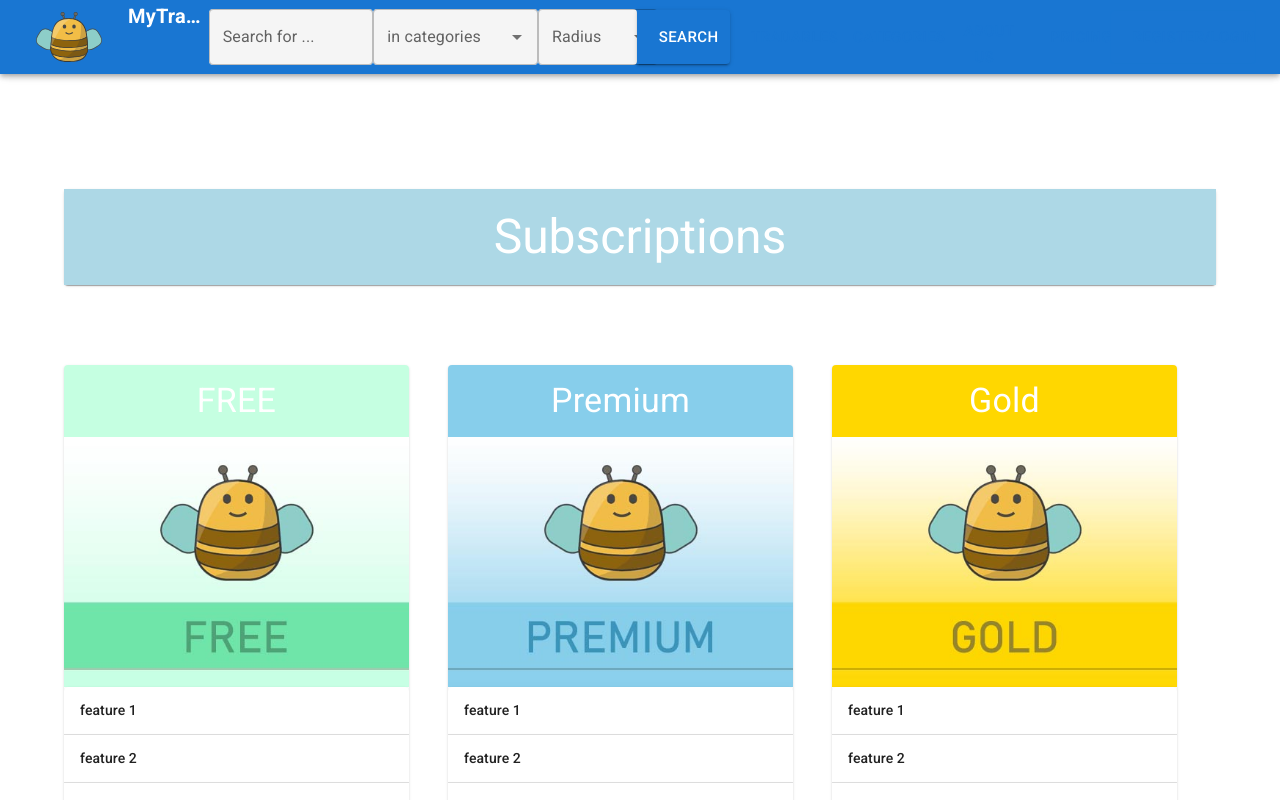
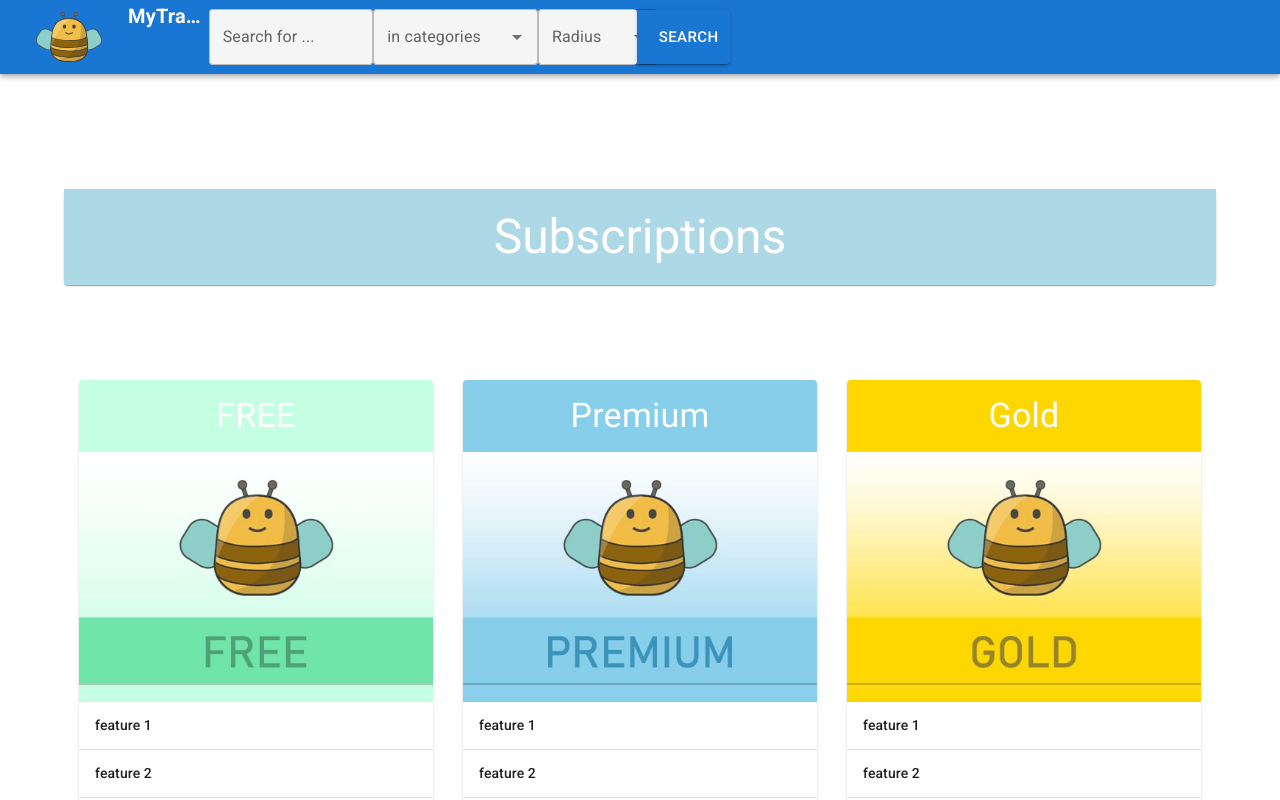
Before and after one commit to MyTradables/mt-next-mui, a Next.js app: page /pricing in a window 1280 px wide. Shown: the top 800 px of the page. Built offline with nearby package versions, Linux system fonts and the light colour scheme.

Commit message:
fixmargins

```diff
--- a/components/Subscriptions.tsx
+++ b/components/Subscriptions.tsx
@@ -57,7 +57,7 @@ export default function Subscriptions() {
         <Grid container spacing={0}>
           {subscriptions.map((subscription: Subscription) => (
             <Grid item md={4} key={subscription.id} zeroMinWidth>
-              <Card sx={{ maxWidth: 345 }}>
+              <Card sx={{ margin:"15px"}}>
                 <Typography
                   sx={{
                     bgcolor: `${subscription.color}`,
```
